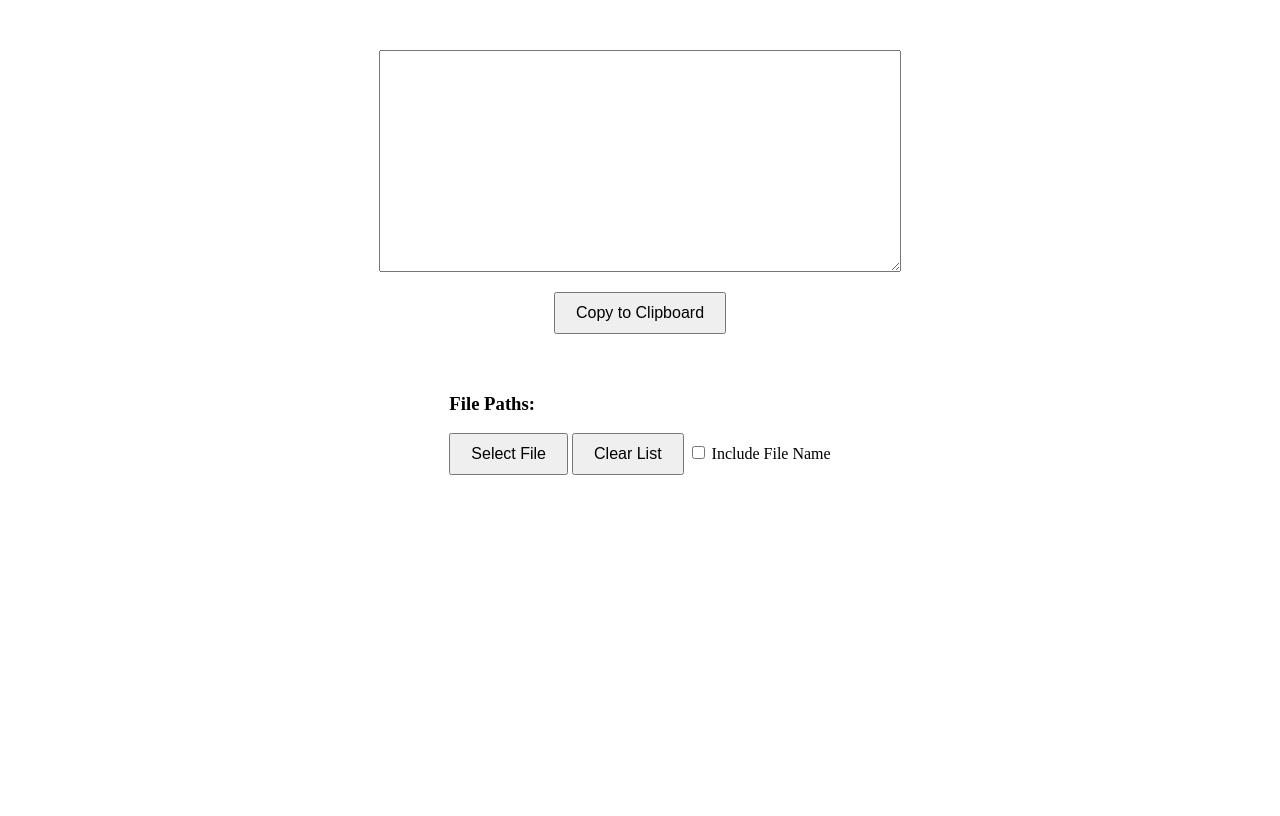
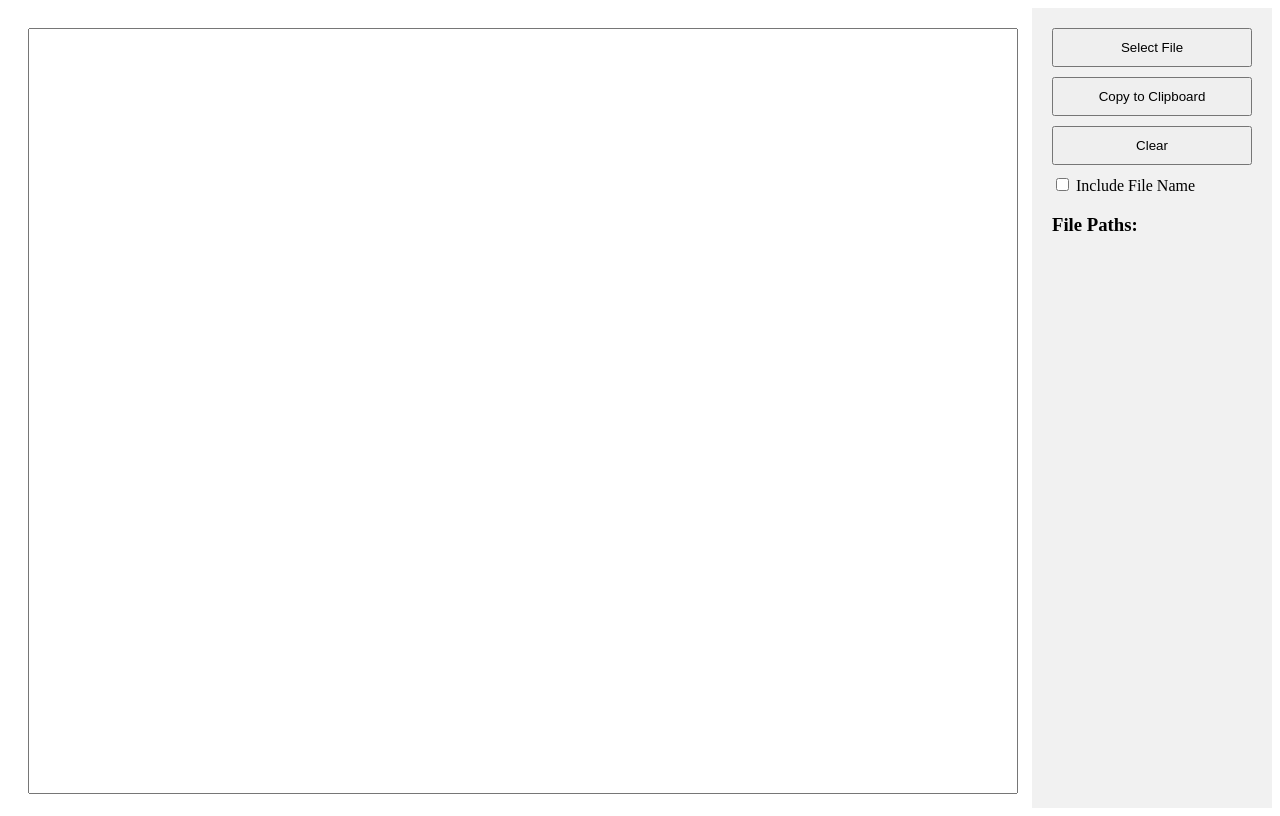
Before and after one commit to JohnathonCrowder/Project_Code_Reader, a Flask app: page / in a window 1280 px wide. Before the commit the page ends 475 px from the top, so only its background shows below. Run offline with Flask 3, Linux system fonts and the light colour scheme.

Commit message:
Change the layout of the page
Change the look of the page, had to adjust the clear button

```diff
--- a/static/script.js
+++ b/static/script.js
@@ -3,7 +3,7 @@ document.addEventListener('DOMContentLoaded', function() {
     var copyButton = document.getElementById('copyButton');
     var filePathList = document.getElementById('filePathList');
     var selectFileButton = document.getElementById('selectFileButton');
-    var clearButton = document.getElementById('clearListButton');
+    var clearButton = document.getElementById('clearButton');
     var includeFileNameCheckbox = document.getElementById('includeFileNameCheckbox');
 
     copyButton.addEventListener('click', function() {
@@ -15,7 +15,7 @@ document.addEventListener('DOMContentLoaded', function() {
     selectFileButton.addEventListener('click', function() {
         var input = document.createElement('input');
         input.type = 'file';
-        input.accept = '.txt, .js, .py, .html, .css, .json'; // Specify accepted file types
+        input.accept = '.txt, .js, .py, .html, .css, .json';
         input.addEventListener('change', function(event) {
             var file = event.target.files[0];
             var fileName = file.name;
@@ -41,17 +41,17 @@ document.addEventListener('DOMContentLoaded', function() {
         input.click();
     });
 
+    clearButton.addEventListener('click', function() {
+        filePathList.innerHTML = '';
+        textbox.value = '';
+    });
+
     function appendToTextbox(fileInfo) {
         if (textbox.value !== '') {
             textbox.value += '\n\n';
         }
         textbox.value += fileInfo;
     }
-
-    clearButton.addEventListener('click', function() {
-        filePathList.innerHTML = '';
-        textbox.value = '';
-    });
 
     function getLanguage(fileName) {
         var extension = fileName.split('.').pop();
--- a/static/styles.css
+++ b/static/styles.css
@@ -1,29 +1,34 @@
 .container {
     display: flex;
-    flex-direction: column;
-    align-items: center;
-    margin-top: 50px;
+    height: 100vh;
+}
+
+.textbox-container {
+    flex: 1;
+    padding: 20px;
+}
+
+.sidebar {
+    width: 200px;
+    background-color: #f1f1f1;
+    padding: 20px;
 }
 
 textarea {
-    width: 500px;
-    height: 200px;
-    margin-bottom: 20px;
-    padding: 10px;
+    width: 100%;
+    height: 100%;
+    resize: none;
     font-size: 16px;
 }
 
 button {
-    padding: 10px 20px;
-    font-size: 16px;
-    margin-bottom: 20px;
+    display: block;
+    width: 100%;
+    padding: 10px;
+    margin-bottom: 10px;
 }
 
-.file-paths {
-    margin-top: 20px;
-}
-
-#filePathList {
+ul {
     list-style-type: none;
     padding: 0;
 }
--- a/templates/index.html
+++ b/templates/index.html
@@ -6,14 +6,16 @@
 </head>
 <body>
     <div class="container">
-        <textarea id="textbox" readonly></textarea>
-        <button id="copyButton">Copy to Clipboard</button>
-        <div class="file-paths">
+        <div class="textbox-container">
+            <textarea id="textbox" readonly></textarea>
+        </div>
+        <div class="sidebar">
+            <button id="selectFileButton">Select File</button>
+            <button id="copyButton">Copy to Clipboard</button>
+            <button id="clearButton">Clear</button>
+            <label><input type="checkbox" id="includeFileNameCheckbox"> Include File Name</label>
             <h3>File Paths:</h3>
             <ul id="filePathList"></ul>
-            <button id="selectFileButton">Select File</button>
-            <button id="clearListButton">Clear List</button>
-            <label><input type="checkbox" id="includeFileNameCheckbox"> Include File Name</label>
         </div>
     </div>
     <script src="{{ url_for('static', filename='script.js') }}"></script>
```
